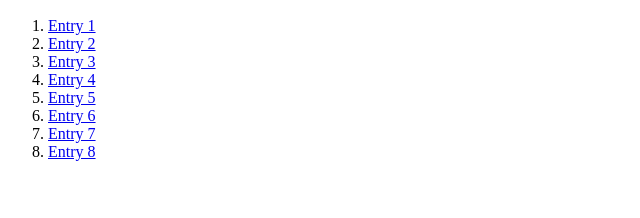
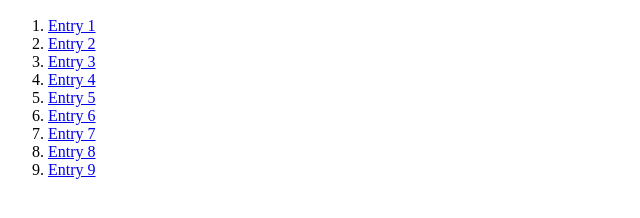
Before and after one commit to yeojean/c1i, a plain HTML site: page index.html in a window 1280 px wide. Shown: the part 440-658 px from the top of the page, without its empty margins (0-640 px from the left). Drawn offline with Linux system fonts and the light colour scheme.

Commit message:
Fix Entry 9 link

```diff
--- a/index.html
+++ b/index.html
@@ -19,5 +19,6 @@
     <li><a href="Harmonic Collection/Entry 6/index.html">Entry 6</a></li>
     <li><a href="Harmonic Collection/Entry 7/index.html">Entry 7</a></li>
     <li><a href="Harmonic Collection/Entry 8/index.html">Entry 8</a></li>
+    <li><a href="Harmonic Collection/Entry 9/index.html">Entry 9</a></li>
 </body>
 </html>
```
